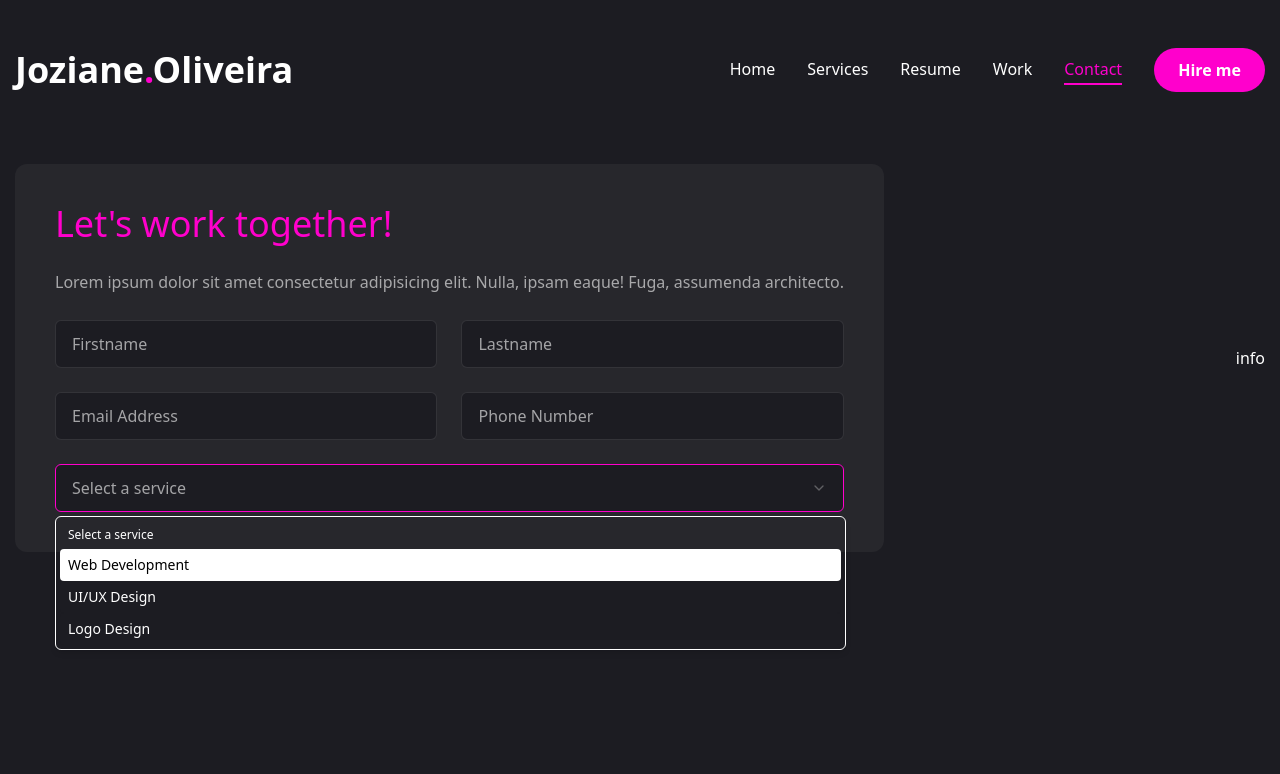
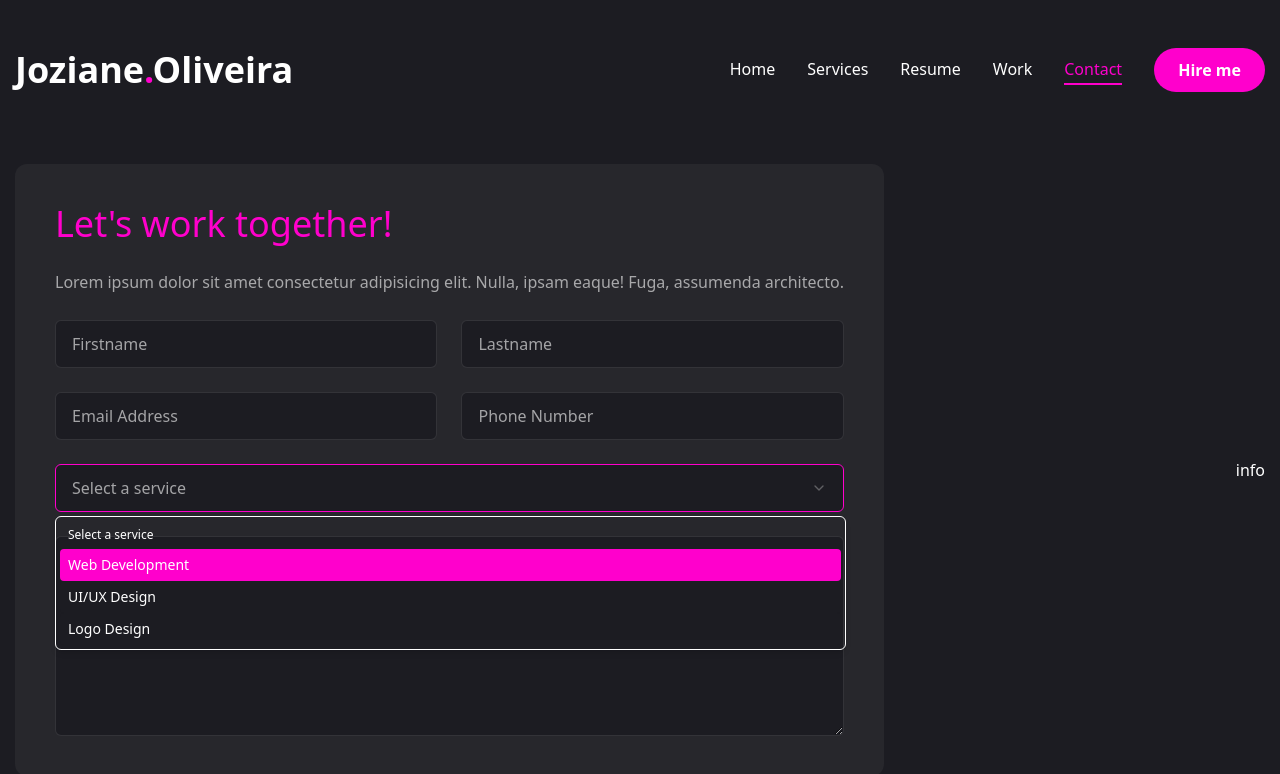
Before and after one commit to JozianeOliveira/portfolio_joziane, a Next.js app: page /contact in a window 1280 px wide. Both pictures are taken after a click on the button "Select a service". Shown: the top 774 px of the page. Built offline with nearby package versions, Linux system fonts and the light colour scheme.

Commit message:
feat(contact): adicionar textarea e ajustar estilos de SelectItem e Textarea

```diff
--- a/app/contact/page.jsx
+++ b/app/contact/page.jsx
@@ -62,7 +62,8 @@ const Contact = () => {
                                 </SelectContent>
                             </Select>
                             {/* textarea */}
-
+                            <Textarea className="h-[200px]" placeholder="Type your message here."/>
+                            {/* btn */}
                         </form>
                     </div>
                     {/* info */}
--- a/components/ui/select.jsx
+++ b/components/ui/select.jsx
@@ -98,7 +98,7 @@ function SelectItem({
     <SelectPrimitive.Item
       data-slot="select-item"
       className={cn(
-        "relative flex w-full cursor-default select-none items-center rounded-sm py-1.5 pr-8 pl-2 text-sm outline-none transition-colors", "bg-[var(--color-primary)] text-white", "hover:bg-white hover:text-black focus:bg-white focus:text-black",
+        "relative flex w-full cursor-default select-none items-center rounded-sm py-1.5 pr-8 pl-2 text-sm outline-none transition-colors", "bg-[var(--color-primary)] text-white", "hover:bg-white hover:text-white focus:bg-[var(--color-accent)] focus:text-white",
         "data-[disabled]:pointer-events-none data-[disabled]:opacity-50",
         className,
       )}
--- a/components/ui/textarea.jsx
+++ b/components/ui/textarea.jsx
@@ -10,7 +10,7 @@ function Textarea({
     <textarea
       data-slot="textarea"
       className={cn(
-        "border-input placeholder:text-muted-foreground focus-visible:border-ring focus-visible:ring-ring/50 aria-invalid:ring-destructive/20 dark:aria-invalid:ring-destructive/40 aria-invalid:border-destructive dark:bg-input/30 flex field-sizing-content min-h-16 w-full rounded-md border bg-transparent px-3 py-2 text-base shadow-xs transition-[color,box-shadow] outline-none focus-visible:ring-[3px] disabled:cursor-not-allowed disabled:opacity-50 md:text-sm",
+        "flex min-h-[120px] w-full rounded-md border bg-[var(--color-primary)] px-4 py-4 text-base text-white placeholder:text-white/60 outline-none transition-colors duration-200", "border-white/10 hover:border-[var(--color-accent)] focus:border-[var(--color-accent)]", "disabled:cursor-not-allowed disabled:opacity-50",
         className
       )}
       {...props} />
```
